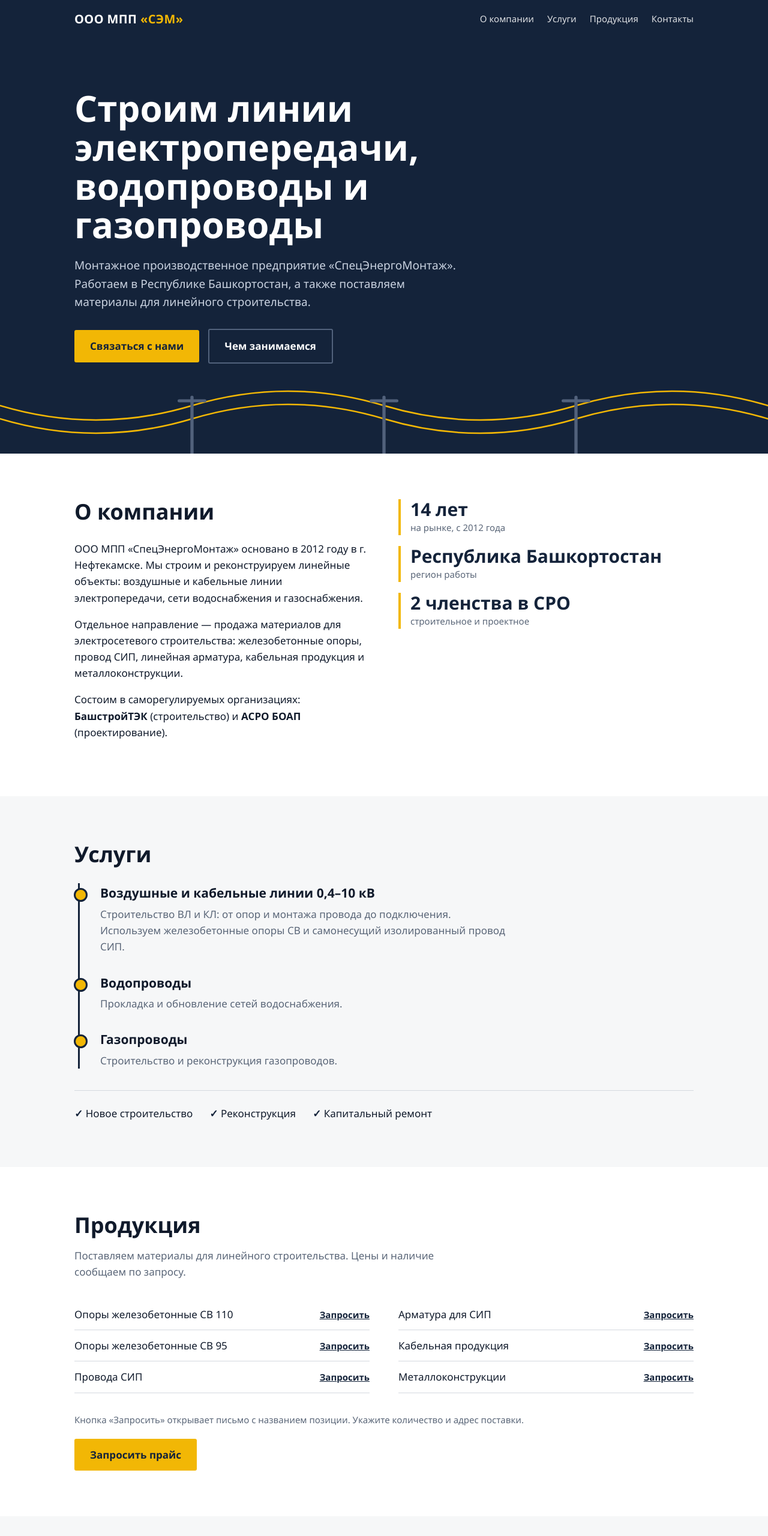
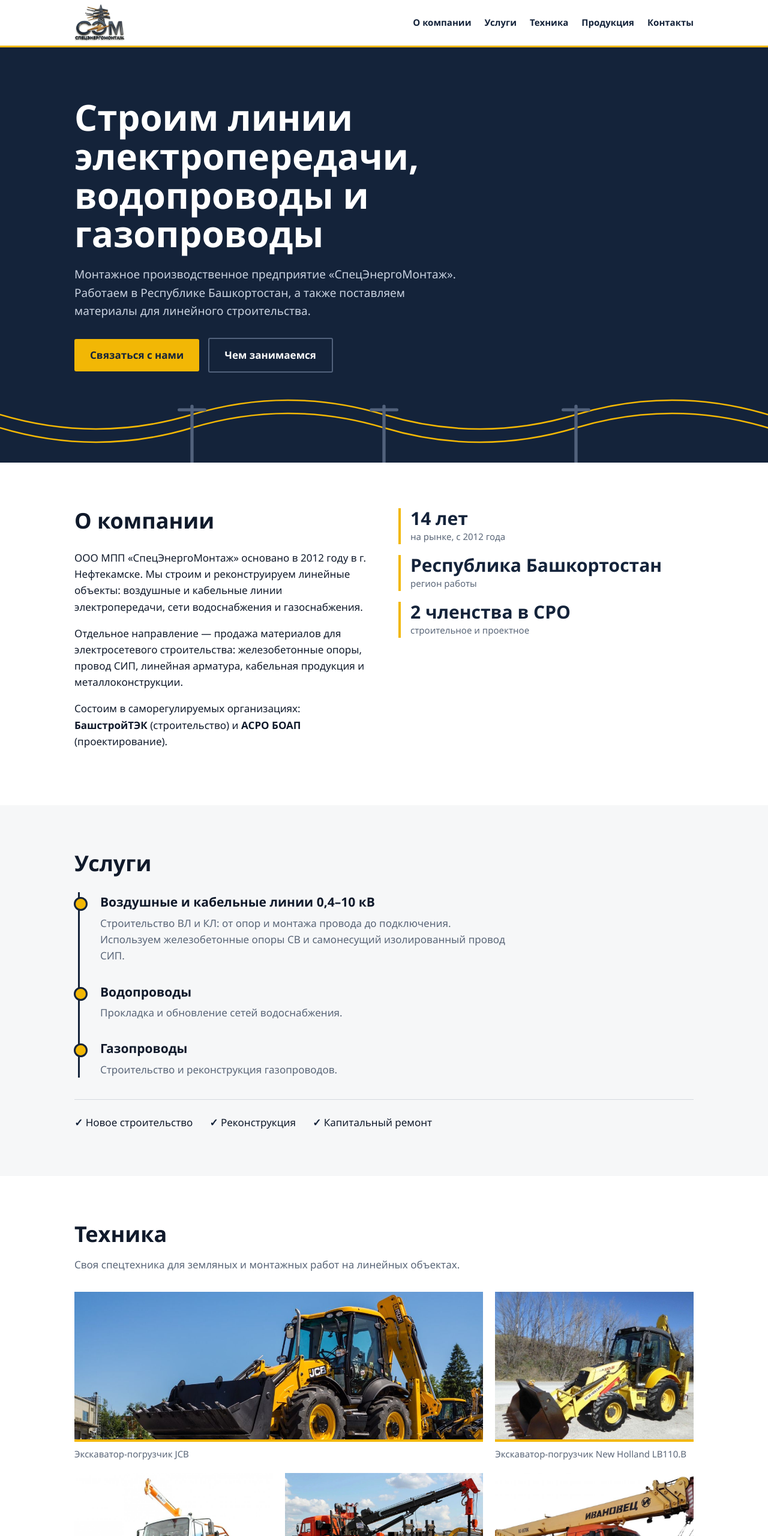
Before and after one commit to mppsem/mppsem.github.io, a plain HTML site: page index.html in a window 1280 px wide. Shown: the top 2560 px of the page at 60% size. Drawn offline with Linux system fonts and the light colour scheme.

Commit message:
Add files via upload

```diff
--- a/index.html
+++ b/index.html
@@ -12,19 +12,19 @@
   --font:"Bahnschrift","Segoe UI","Roboto","Helvetica Neue",Arial,sans-serif;
 }
 *{box-sizing:border-box}
-html{scroll-behavior:smooth;scroll-padding-top:72px}
+html{scroll-behavior:smooth;scroll-padding-top:84px}
 body{margin:0;font-family:var(--font);color:var(--ink);background:var(--white);line-height:1.6;font-size:17px}
 a{color:inherit}
 :focus-visible{outline:3px solid var(--yellow);outline-offset:3px}
 .wrap{max-width:1080px;margin:0 auto;padding:0 24px}
 
-header{position:sticky;top:0;z-index:10;background:var(--navy);color:var(--white)}
-header .wrap{display:flex;align-items:center;justify-content:space-between;height:64px;gap:16px}
-.brand{font-weight:700;font-size:20px;text-decoration:none;letter-spacing:.02em}
-.brand span{color:var(--yellow)}
-nav{display:flex;gap:22px;font-size:15px}
-nav a{text-decoration:none;opacity:.85;padding:6px 0;border-bottom:2px solid transparent}
-nav a:hover{opacity:1;border-color:var(--yellow)}
+header{position:sticky;top:0;z-index:10;background:var(--white);color:var(--navy);border-bottom:3px solid var(--yellow)}
+header .wrap{display:flex;align-items:center;justify-content:space-between;height:76px;gap:16px}
+.brand{display:flex;align-items:center}
+.brand img{height:62px;width:auto;display:block}
+nav{display:flex;gap:22px;font-size:15px;font-weight:600}
+nav a{text-decoration:none;padding:6px 0;border-bottom:2px solid transparent}
+nav a:hover{border-color:var(--yellow)}
 
 .hero{background:var(--navy);color:var(--white);position:relative;overflow:hidden;padding:84px 0 150px}
 .hero h1{font-size:clamp(34px,6vw,60px);line-height:1.08;margin:0 0 20px;max-width:15em;font-weight:700}
@@ -55,6 +55,12 @@ h2{font-size:clamp(26px,4vw,36px);margin:0 0 28px;line-height:1.15}
 .works{margin-top:36px;padding-top:24px;border-top:1px solid #D5D9DF;display:flex;flex-wrap:wrap;gap:10px 28px}
 .works span:before{content:"✓ ";color:var(--navy);font-weight:700}
 
+.fleet{display:grid;grid-template-columns:repeat(6,1fr);gap:20px}
+.fleet figure{margin:0;grid-column:span 2}
+.fleet figure:first-child{grid-column:span 4}
+.fleet img{display:block;width:100%;height:250px;object-fit:cover;background:var(--steel);border-bottom:4px solid var(--yellow)}
+.fleet figcaption{font-size:15px;color:var(--muted);padding-top:8px}
+
 .prod{list-style:none;margin:0 0 32px;padding:0;columns:2;column-gap:48px}
 .prod li{break-inside:avoid;display:flex;justify-content:space-between;gap:12px;align-items:baseline;padding:12px 0;border-bottom:1px solid #D5D9DF}
 .prod a{font-size:15px;color:var(--navy);font-weight:600;white-space:nowrap}
@@ -84,6 +90,9 @@ footer a{color:var(--white)}
   .hero{padding:56px 0 120px}
   .about,.contacts{grid-template-columns:1fr;gap:32px}
   .prod{columns:1}
+  .fleet{grid-template-columns:1fr}
+  .fleet figure,.fleet figure:first-child{grid-column:auto}
+  .fleet img{height:220px}
   .btn.ghost{margin:12px 0 0}
   section{padding:56px 0}
 }
@@ -97,10 +106,11 @@ footer a{color:var(--white)}
 
 <header>
   <div class="wrap">
-    <a class="brand" href="#top">ООО МПП <span>«СЭМ»</span></a>
+    <a class="brand" href="#top"><img src="images/logo.jpg" alt="СЭМ — СпецЭнергоМонтаж" width="84" height="62"></a>
     <nav aria-label="Разделы сайта">
       <a href="#about">О компании</a>
       <a href="#services">Услуги</a>
+      <a href="#fleet">Техника</a>
       <a href="#products">Продукция</a>
       <a href="#contacts">Контакты</a>
     </nav>
@@ -165,7 +175,21 @@ footer a{color:var(--white)}
   </div>
 </section>
 
-<section id="products">
+<section id="fleet">
+  <div class="wrap">
+    <h2>Техника</h2>
+    <p class="lead">Своя спецтехника для земляных и монтажных работ на линейных объектах.</p>
+    <div class="fleet">
+      <figure><img src="images/tech-1.jpg" alt="Экскаватор-погрузчик JCB" width="1200" height="800" loading="lazy"><figcaption>Экскаватор-погрузчик JCB</figcaption></figure>
+      <figure><img src="images/tech-2.jpg" alt="Экскаватор-погрузчик New Holland LB110.B" width="867" height="565" loading="lazy"><figcaption>Экскаватор-погрузчик New Holland LB110.B</figcaption></figure>
+      <figure><img src="images/tech-3.jpg" alt="Бурильно-крановая машина БКМ-317 на шасси ГАЗ" width="1000" height="750" loading="lazy"><figcaption>Бурильно-крановая машина БКМ-317 на шасси ГАЗ</figcaption></figure>
+      <figure><img src="images/tech-4.jpg" alt="Бурильно-крановая машина на шасси КАМАЗ" width="1200" height="800" loading="lazy"><figcaption>Бурильно-крановая машина на шасси КАМАЗ</figcaption></figure>
+      <figure><img src="images/tech-5.jpg" alt="Автокран КС-5576К Ивановец на шасси КАМАЗ" width="1200" height="678" loading="lazy"><figcaption>Автокран КС-5576К «Ивановец» на шасси КАМАЗ</figcaption></figure>
+    </div>
+  </div>
+</section>
+
+<section id="products" class="alt">
   <div class="wrap">
     <h2>Продукция</h2>
     <p class="lead">Поставляем материалы для линейного строительства. Цены и наличие сообщаем по запросу.</p>
@@ -182,7 +206,7 @@ footer a{color:var(--white)}
   </div>
 </section>
 
-<section id="contacts" class="alt">
+<section id="contacts">
   <div class="wrap">
     <h2>Контакты</h2>
     <div class="contacts">
@@ -213,7 +237,7 @@ footer a{color:var(--white)}
   </div>
 </section>
 
-<section id="privacy">
+<section id="privacy" class="alt">
   <div class="wrap policy">
     <h2>Политика конфиденциальности</h2>
     <p>Редакция от 18 ноября 2026 года.</p>
```
Also changed, not shown: images/logo.jpg (added), images/tech-1.jpg (added), images/tech-2.jpg (added), images/tech-3.jpg (added), images/tech-4.jpg (added), images/tech-5.jpg (added).
